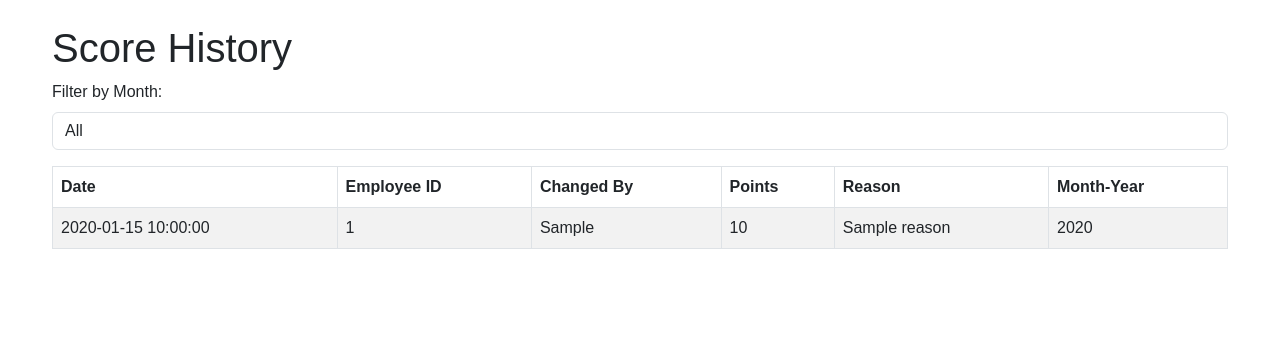
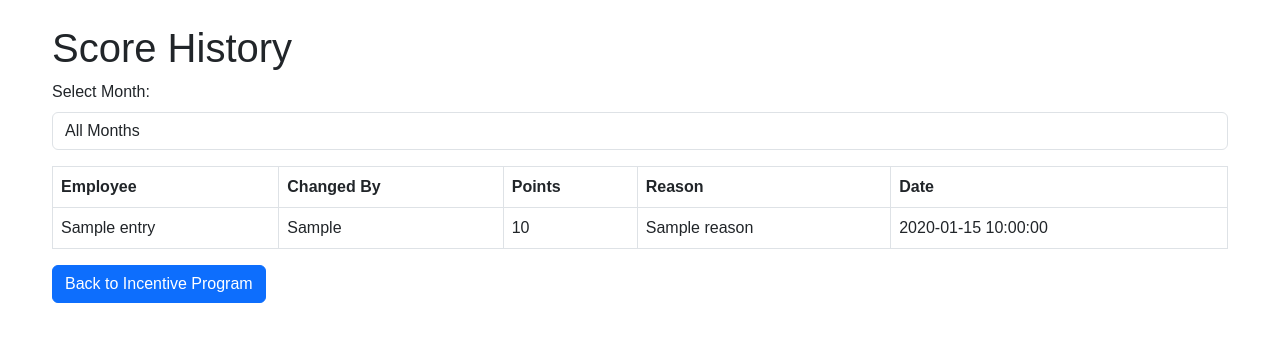
Before and after one commit to sandahltim/_rfidpi, a Flask app: template templates/history.html in a window 1280 px wide. Shown: the part 66-408 px from the top of the page. Run offline with Flask 2, Linux system fonts and the light colour scheme; the template is opened without the code that fills it: most values are stand-ins (such as "Sample title", 1, 10 or a date in 2020).

Commit message:
Fixed voting scoring, results display, and history with date range query

```diff
--- a/templates/history.html
+++ b/templates/history.html
@@ -2,38 +2,40 @@
 {% block content %}
 <h1>Score History</h1>
 
-<div class="mb-3">
-    <label for="monthFilter" class="form-label">Filter by Month:</label>
-    <select class="form-control" id="monthFilter" onchange="window.location.href='/history?month_year=' + this.value">
-        <option value="">All</option>
+<form method="GET" class="mb-3">
+    <label for="month_year" class="form-label">Select Month:</label>
+    <select name="month_year" id="month_year" class="form-control" onchange="this.form.submit()">
+        <option value="">All Months</option>
         {% for month in months %}
-            <option value="{{ month }}" {% if month == month_year %}selected{% endif %}>{{ month }}</option>
+        <option value="{{ month }}" {% if month == month_year %}selected{% endif %}>{{ month }}</option>
         {% endfor %}
     </select>
-</div>
+</form>
 
-<table class="table table-striped table-bordered">
+<table class="table table-bordered">
     <thead>
         <tr>
-            <th>Date</th>
-            <th>Employee ID</th>
+            <th>Employee</th>
             <th>Changed By</th>
             <th>Points</th>
             <th>Reason</th>
-            <th>Month-Year</th>
+            <th>Date</th>
         </tr>
     </thead>
     <tbody>
         {% for entry in history %}
-        <tr>
-            <td>{{ entry.date }}</td>
-            <td>{{ entry.employee_id }}</td>
+        <tr class="{% if entry.points > 0 %}text-success{% elif entry.points < 0 %}text-danger{% endif %}">
+            <td>{{ entry.name }}</td>
             <td>{{ entry.changed_by }}</td>
             <td>{{ entry.points }}</td>
             <td>{{ entry.reason }}</td>
-            <td>{{ entry.month_year }}</td>
+            <td>{{ entry.date }}</td>
         </tr>
+        {% else %}
+        <tr><td colspan="5">No history available</td></tr>
         {% endfor %}
     </tbody>
 </table>
+
+<a href="/" class="btn btn-primary">Back to Incentive Program</a>
 {% endblock %}
```
Also changed, not shown: incentive_service.py (+19 -12 lines).
